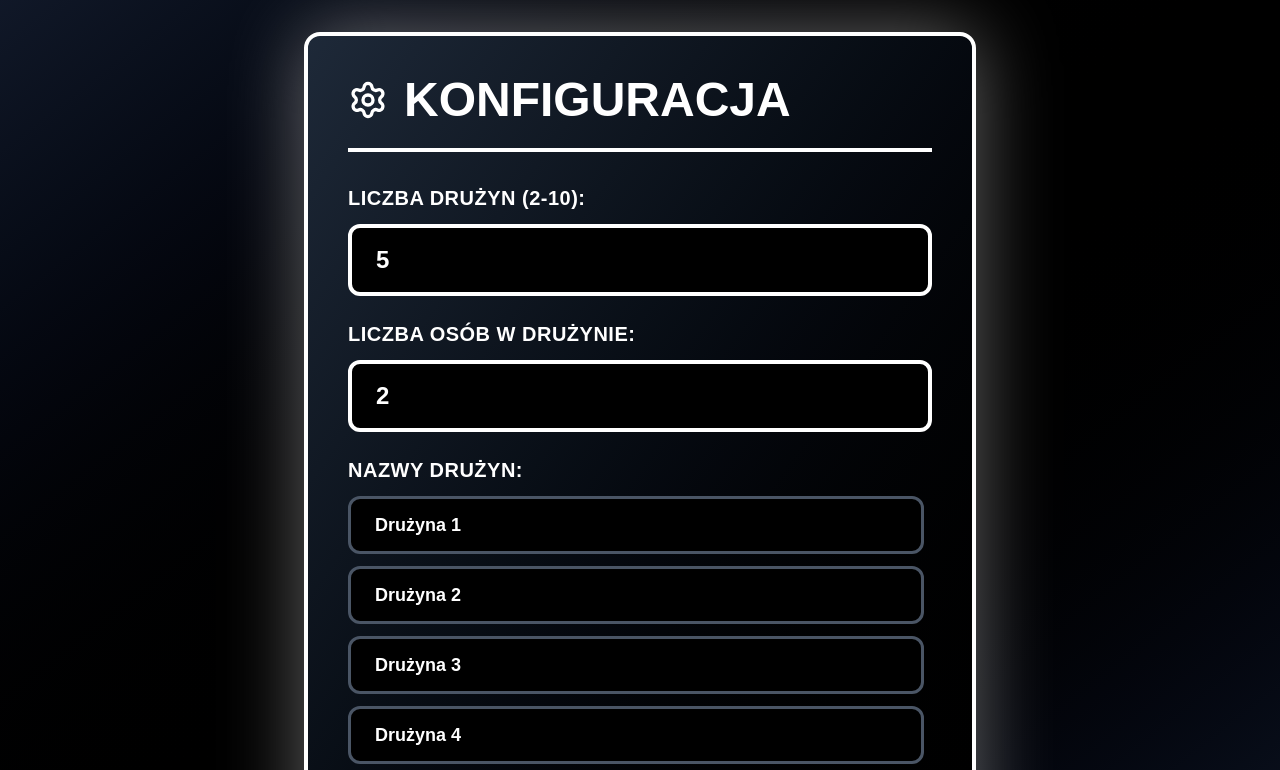
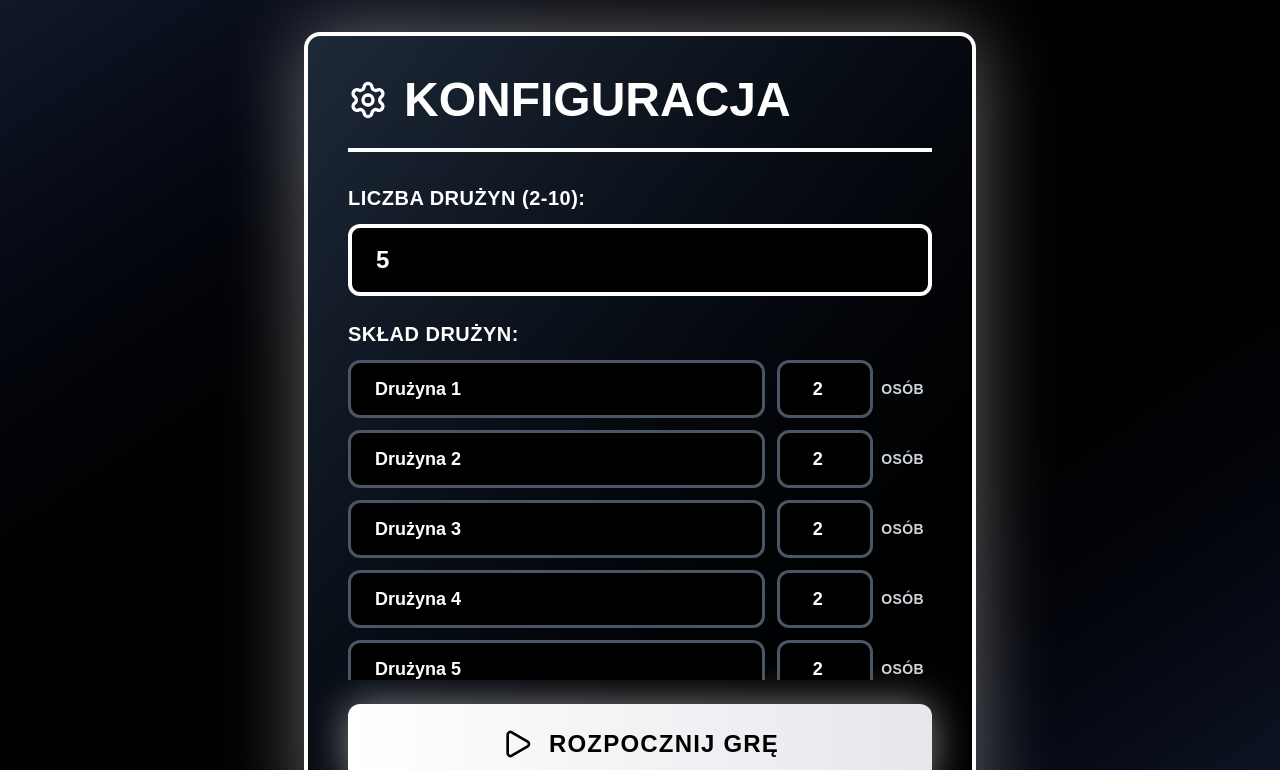
Before and after one commit to Adam903PL/jeden-z-dziesieciu, a Next.js app: page / in a window 1280 px wide. Shown: the top 770 px of the page. Built offline with nearby package versions, Linux system fonts and the light colour scheme.

Commit message:
update: update to latest version

```diff
--- a/src/app/components/game/AnswerPanel.tsx
+++ b/src/app/components/game/AnswerPanel.tsx
@@ -9,6 +9,8 @@ interface AnswerPanelProps {
   teams: Team[];
   questionId?: number;
   totalPointsThisTurn: number;
+  showAnswer?: boolean;  // DODAJ TO
+  onToggleAnswer?: () => void;  // DODAJ TO
   onCorrectAnswer: (targetTeamId: number, multiplier: number) => void;
   onWrongAnswer: (pointsLost: number) => void;
   onCancel: () => void;
@@ -20,6 +22,8 @@ const AnswerPanel: React.FC<AnswerPanelProps> = ({
   teams,
   questionId,
   totalPointsThisTurn,
+  showAnswer,  // DODAJ TO
+  onToggleAnswer,  // DODAJ TO
   onCorrectAnswer,
   onWrongAnswer,
   onCancel,
@@ -108,6 +112,16 @@ const AnswerPanel: React.FC<AnswerPanelProps> = ({
         <p className="text-xl font-bold">Aktualnie odpowiada:</p>
         <p className="text-2xl font-bold mt-2">{activeTeam.name}</p>
       </div>
+
+      {/* Przycisk do pokazywania/ukrywania odpowiedzi */}
+      {onToggleAnswer && (
+        <button
+          onClick={onToggleAnswer}
+          className="w-full bg-gradient-to-r from-blue-600 to-blue-700 hover:from-blue-700 hover:to-blue-800 text-white font-bold py-3 px-6 rounded-xl transition-all border-2 border-blue-500 mb-6"
+        >
+          {showAnswer ? '🙈 Ukryj odpowiedź' : '👁️ Pokaż odpowiedź'}
+        </button>
+      )}
 
       {/* Status odpowiedzi */}
       {answerStatus === 'pending' && (
--- a/src/app/components/game/FortuneWheel.tsx
+++ b/src/app/components/game/FortuneWheel.tsx
@@ -28,22 +28,21 @@ const FortuneWheel: React.FC<FortuneWheelProps> = ({ teams, onTeamSelected, onFi
     setSpinning(true);
     setSelectedTeamId(null);
 
-    // Losowy indeks drużyny
-    const randomIndex = Math.floor(Math.random() * activeTeams.length);
+    const teamsSnapshot = [...activeTeams];
+    const randomIndex = Math.floor(Math.random() * teamsSnapshot.length);
+    const segmentAngle = 360 / teamsSnapshot.length;
+    const targetAngle = randomIndex * segmentAngle + segmentAngle / 2;
+    const desiredRotation = (360 - targetAngle) % 360;
+    const fullSpins = 5 + Math.floor(Math.random() * 3);
 
-    // Obliczamy kąt dla wybranej drużyny
-    const segmentAngle = 360 / activeTeams.length;
-    const targetAngle = randomIndex * segmentAngle + segmentAngle / 2;
+    setRotation(prevRotation => {
+      const normalizedPrev = ((prevRotation % 360) + 360) % 360;
+      const extraRotation = fullSpins * 360 + desiredRotation - normalizedPrev;
+      return prevRotation + extraRotation;
+    });
 
-    // Dodajemy 5-7 pełnych obrotów + docelowy kąt
-    const fullSpins = 5 + Math.floor(Math.random() * 3);
-    const finalRotation = fullSpins * 360 + targetAngle;
-
-    setRotation(finalRotation);
-
-    // Po zakończeniu animacji
     setTimeout(() => {
-      const selectedTeam = activeTeams[randomIndex];
+      const selectedTeam = teamsSnapshot[randomIndex];
       setSelectedTeamId(selectedTeam.id);
       setSpinning(false);
 
--- a/src/app/components/game/GameSetup.tsx
+++ b/src/app/components/game/GameSetup.tsx
@@ -11,12 +11,16 @@ interface GameSetupProps {
 
 const GameSetup: React.FC<GameSetupProps> = ({ onStart }) => {
   const [teamCount, setTeamCount] = useState(5);
-  const [membersPerTeam, setMembersPerTeam] = useState(2);
   const [teamNames, setTeamNames] = useState<string[]>([]);
+  const [teamMembers, setTeamMembers] = useState<number[]>([]);
 
   useEffect(() => {
-    const names = Array(teamCount).fill('').map((_, i) => `Drużyna ${i + 1}`);
-    setTeamNames(names);
+    setTeamNames(prev =>
+      Array.from({ length: teamCount }, (_, i) => prev[i] ?? `Drużyna ${i + 1}`)
+    );
+    setTeamMembers(prev =>
+      Array.from({ length: teamCount }, (_, i) => prev[i] ?? 2)
+    );
   }, [teamCount]);
 
   const handleStart = () => {
@@ -26,10 +30,12 @@ const GameSetup: React.FC<GameSetupProps> = ({ onStart }) => {
       chances: GameService.STAGE1_CHANCES,
       points: 0,
       eliminated: false,
-      members: membersPerTeam
+      members: Math.max(1, teamMembers[i] ?? 1)
     }));
     onStart(teams);
   };
+
+
 
   return (
     <div className="min-h-screen bg-gradient-to-br from-gray-900 via-black to-gray-900 flex items-center justify-center p-8">
@@ -56,36 +62,47 @@ const GameSetup: React.FC<GameSetupProps> = ({ onStart }) => {
 
           <div>
             <label className="block text-white text-xl font-bold mb-3 uppercase tracking-wide">
-              Liczba osób w drużynie:
-            </label>
-            <input
-              type="number"
-              min="1"
-              max="10"
-              value={membersPerTeam}
-              onChange={(e) => setMembersPerTeam(Math.max(1, parseInt(e.target.value) || 1))}
-              className="w-full px-6 py-4 bg-black border-4 border-white rounded-xl text-white text-2xl font-bold focus:outline-none focus:border-gray-300 focus:shadow-[0_0_30px_rgba(255,255,255,0.3)] transition-all"
-            />
-          </div>
-
-          <div>
-            <label className="block text-white text-xl font-bold mb-3 uppercase tracking-wide">
-              Nazwy drużyn:
+              Skład drużyn:
             </label>
             <div className="space-y-3 max-h-80 overflow-y-auto pr-2 custom-scrollbar">
               {teamNames.map((name, i) => (
-                <input
+                <div
                   key={i}
-                  type="text"
-                  value={name}
-                  onChange={(e) => {
-                    const newNames = [...teamNames];
-                    newNames[i] = e.target.value;
-                    setTeamNames(newNames);
-                  }}
-                  placeholder={`Drużyna ${i + 1}`}
-                  className="w-full px-6 py-3 bg-black border-3 border-gray-600 hover:border-white rounded-xl text-white text-lg font-bold focus:outline-none focus:border-white focus:shadow-[0_0_20px_rgba(255,255,255,0.2)] transition-all"
-                />
+                  className="grid grid-cols-[1fr_auto] gap-3 items-center"
+                >
+                  <input
+                    type="text"
+                    value={name}
+                    onChange={(e) => {
+                      setTeamNames(prev => {
+                        const updated = [...prev];
+                        updated[i] = e.target.value;
+                        return updated;
+                      });
+                    }}
+                    placeholder={`Drużyna ${i + 1}`}
+                    className="w-full px-6 py-3 bg-black border-3 border-gray-600 hover:border-white rounded-xl text-white text-lg font-bold focus:outline-none focus:border-white focus:shadow-[0_0_20px_rgba(255,255,255,0.2)] transition-all"
+                  />
+                  <div className="flex items-center gap-2">
+                    <input
+                      type="number"
+                      min="1"
+                      max="10"
+                      value={teamMembers[i] ?? 1}
+                      onChange={(e) => {
+                        const raw = parseInt(e.target.value, 10);
+                        const value = Math.max(1, Math.min(10, Number.isNaN(raw) ? 1 : raw));
+                        setTeamMembers(prev => {
+                          const updated = [...prev];
+                          updated[i] = value;
+                          return updated;
+                        });
+                      }}
+                      className="w-24 px-4 py-3 bg-black border-3 border-gray-600 hover:border-white rounded-xl text-white text-lg font-bold focus:outline-none focus:border-white focus:shadow-[0_0_20px_rgba(255,255,255,0.2)] transition-all text-center"
+                    />
+                    <span className="text-gray-300 text-sm font-semibold uppercase tracking-wide">osób</span>
+                  </div>
+                </div>
               ))}
             </div>
           </div>
--- a/src/app/page.tsx
+++ b/src/app/page.tsx
@@ -33,7 +33,28 @@ export default function Home() {
   const [pointsThisTurn, setPointsThisTurn] = useState(0);
   const [totalPointsThisTurn, setTotalPointsThisTurn] = useState(0);
   const [selfAnswerStreak, setSelfAnswerStreak] = useState(0); // Track consecutive "on myself" answers
+  useEffect(() => {
+    const activeTeamsCount = teams.filter((t) => !t.eliminated).length;
 
+    if ((stage === "stage1" || stage === "stage2") && activeTeamsCount === 2) {
+      // Przejdź do rundy finałowej
+      setTeams(
+        teams.map((t) =>
+          !t.eliminated
+            ? { ...t, chances: GameService.STAGE3_INITIAL_CHANCES }
+            : t
+        )
+      );
+      setStage("stage3-part1");
+      setQuestionCount(0);
+      setActiveTeamId(null);
+      setCurrentQuestion(null);
+      setShowAnswer(false);
+      if (stage === "stage1") {
+        setStage1Phase("wheel");
+      }
+    }
+  }, [teams, stage]);
   // Załadowanie stanu gry z localStorage przy pierwszym renderowaniu
   useEffect(() => {
     const savedGameState = localStorage.getItem("gameState");
@@ -483,6 +504,8 @@ export default function Home() {
                   teams={teams}
                   questionId={currentQuestion?.id}
                   totalPointsThisTurn={totalPointsThisTurn}
+                  showAnswer={showAnswer}  // DODAJ TO
+                  onToggleAnswer={() => setShowAnswer(!showAnswer)}  // DODAJ TO
                   onCorrectAnswer={handleCorrectAnswer}
                   onWrongAnswer={handleWrongAnswer}
                   onCancel={() => setStage1Phase("wheel")}
```
